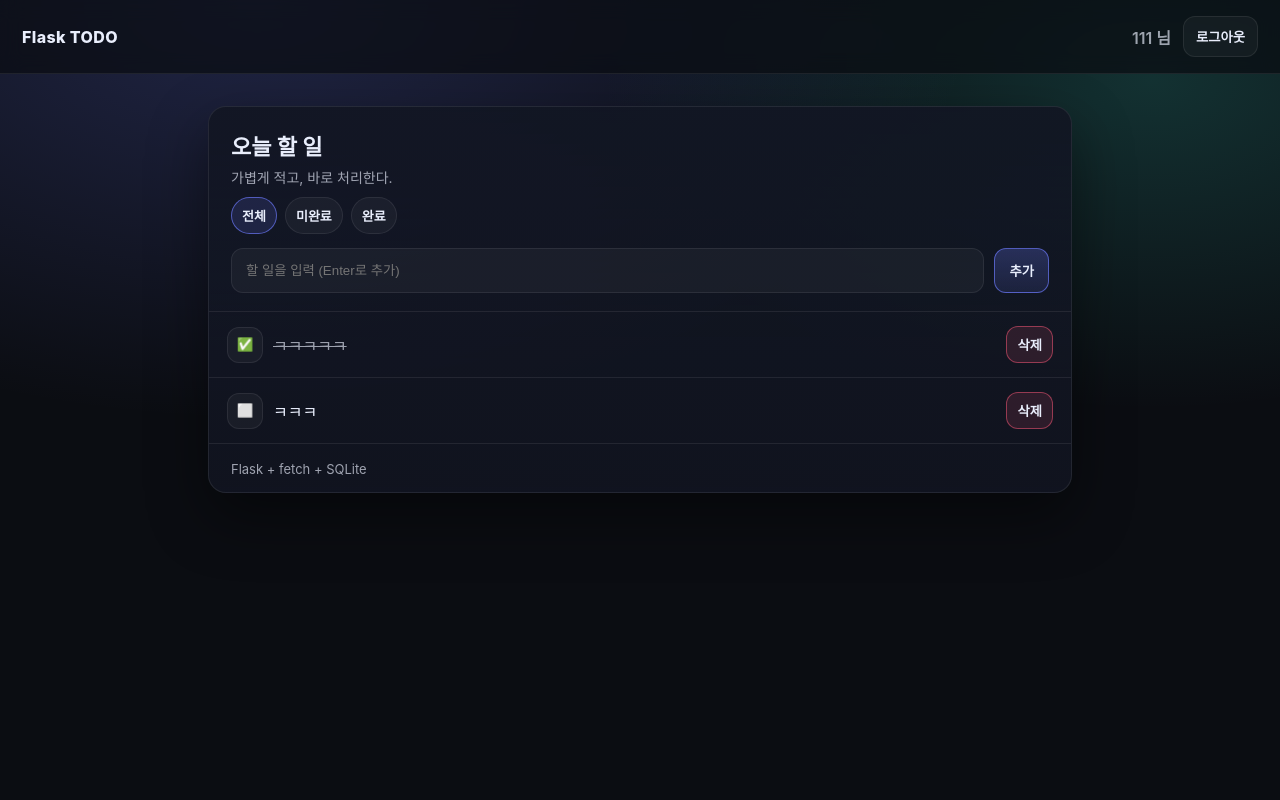
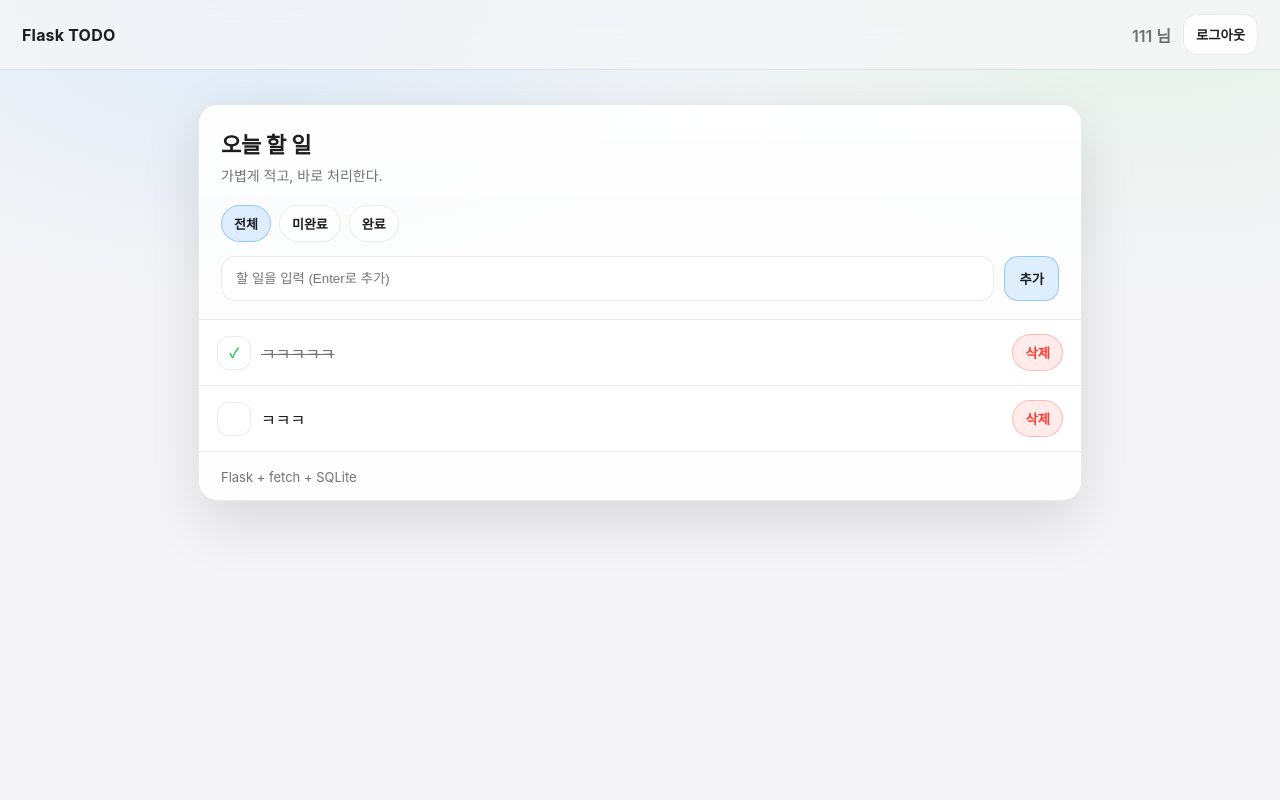
Before and after one commit to k991020/my-flask-todo, a Flask app: page / in a window 1280 px wide. Run offline with Flask 3, Linux system fonts and the light colour scheme; a user stored in the database is signed in; data comes from the database, SQL or seed files in the repository.

Commit message:
Apple-ish UI

```diff
--- a/static/app.js
+++ b/static/app.js
@@ -38,7 +38,9 @@ function render(todos) {
     const toggleBtn = document.createElement("button");
     toggleBtn.type = "button";
     toggleBtn.className = "toggle";
-    toggleBtn.textContent = t.done ? "✅" : "⬜";
+    toggleBtn.textContent = t.done ? "✓" : "";
+    toggleBtn.style.color = t.done ? "#34c759" : "#1d1d1f";
+
     toggleBtn.addEventListener("click", async () => {
       await toggleTodo(t.id);
       await fetchTodos();
--- a/static/style.css
+++ b/static/style.css
@@ -1,12 +1,14 @@
 :root{
-  --bg:#0b0d12;
-  --card:#121623;
-  --line:rgba(255,255,255,.08);
-  --text:#e9eefc;
-  --muted:rgba(233,238,252,.66);
-  --accent:#6d7cff;
-  --accent2:#37d6c2;
-  --danger:#ff5a7a;
+  --bg: #f5f5f7;
+  --card: rgba(255,255,255,.78);
+  --card2: rgba(255,255,255,.92);
+  --line: rgba(0,0,0,.08);
+  --text: #1d1d1f;
+  --muted: rgba(29,29,31,.62);
+  --blue: #0a84ff;
+  --green: #34c759;
+  --red: #ff3b30;
+  --shadow: 0 20px 60px rgba(0,0,0,.12);
 }
 
 *{ box-sizing:border-box; }
@@ -14,136 +16,144 @@ html,body{ height:100%; }
 
 body{
   margin:0;
-  font-family:-apple-system,BlinkMacSystemFont,"Apple SD Gothic Neo","Noto Sans KR",system-ui,sans-serif;
-  background: radial-gradient(1200px 700px at 20% 0%, rgba(109,124,255,.22), transparent 60%),
-              radial-gradient(1000px 600px at 90% 10%, rgba(55,214,194,.18), transparent 55%),
+  font-family: -apple-system, BlinkMacSystemFont, "SF Pro Display","SF Pro Text",
+               "Apple SD Gothic Neo","Noto Sans KR", system-ui, sans-serif;
+  background: radial-gradient(900px 500px at 20% 0%, rgba(10,132,255,.10), transparent 60%),
+              radial-gradient(900px 500px at 90% 0%, rgba(52,199,89,.08), transparent 60%),
               var(--bg);
-  color:var(--text);
+  color: var(--text);
 }
 
 /* Topbar */
 .topbar{
-  position:sticky;
-  top:0;
-  z-index:10;
+  position: sticky;
+  top: 0;
+  z-index: 10;
   display:flex;
   align-items:center;
   justify-content:space-between;
-  padding:16px 22px;
-  background:rgba(11,13,18,.72);
-  border-bottom:1px solid var(--line);
-  backdrop-filter: blur(10px);
+  padding: 14px 22px;
+  background: rgba(245,245,247,.72);
+  backdrop-filter: blur(18px);
+  border-bottom: 1px solid var(--line);
 }
 
 .brand{
-  font-weight:800;
-  letter-spacing:.4px;
+  font-weight: 700;
+  letter-spacing: .2px;
 }
 
 .right{
   display:flex;
   align-items:center;
-  gap:12px;
+  gap: 12px;
 }
 
 .who{
-  color:var(--muted);
-  font-weight:600;
+  color: var(--muted);
+  font-weight: 600;
 }
 
 /* Layout */
 .wrap{
-  max-width:900px;
-  margin:32px auto;
-  padding:0 18px;
+  max-width: 920px;
+  margin: 34px auto;
+  padding: 0 18px;
 }
 
 .card{
-  background: linear-gradient(180deg, rgba(18,22,35,.92), rgba(18,22,35,.78));
-  border:1px solid var(--line);
-  border-radius:18px;
-  overflow:hidden;
-  box-shadow: 0 24px 60px rgba(0,0,0,.45);
+  background: var(--card);
+  border: 1px solid var(--line);
+  border-radius: 20px;
+  box-shadow: var(--shadow);
+  overflow: hidden;
 }
 
 .card-head{
-  padding:22px 22px 10px;
+  padding: 22px 22px 10px;
+  background: linear-gradient(180deg, rgba(255,255,255,.88), rgba(255,255,255,.55));
 }
 
 .card-head h1{
-  margin:0;
-  font-size:22px;
+  margin: 0;
+  font-size: 22px;
+  letter-spacing: -.2px;
 }
 
 .sub{
-  margin:6px 0 0;
-  color:var(--muted);
-  font-size:14px;
+  margin: 6px 0 0;
+  color: var(--muted);
+  font-size: 14px;
 }
 
 /* Filters */
 .filters{
   display:flex;
-  gap:8px;
-  padding: 0 22px 14px;
+  gap: 8px;
+  padding: 10px 22px 14px;
 }
 
 .chip{
-  padding:8px 10px;
-  border-radius:999px;
-  border:1px solid var(--line);
-  background:rgba(255,255,255,.04);
-  color:var(--text);
-  cursor:pointer;
-  font-weight:600;
-  font-size:13px;
+  padding: 8px 12px;
+  border-radius: 999px;
+  border: 1px solid var(--line);
+  background: rgba(255,255,255,.75);
+  color: var(--text);
+  cursor: pointer;
+  font-weight: 600;
+  font-size: 13px;
+  transition: transform .08s ease, background .12s ease;
+}
+
+.chip:active{
+  transform: scale(.98);
 }
 
 .chip.active{
-  border-color: rgba(109,124,255,.65);
-  background: rgba(109,124,255,.15);
+  border-color: rgba(10,132,255,.35);
+  background: rgba(10,132,255,.12);
 }
 
 /* Composer */
 .composer{
   display:flex;
-  gap:10px;
+  gap: 10px;
   padding: 0 22px 18px;
 }
 
 #todo-input{
   flex:1;
-  padding:12px 14px;
-  border-radius:12px;
-  border:1px solid var(--line);
-  background:rgba(255,255,255,.04);
-  color:var(--text);
-  outline:none;
+  padding: 12px 14px;
+  border-radius: 14px;
+  border: 1px solid var(--line);
+  background: rgba(255,255,255,.92);
+  color: var(--text);
+  outline: none;
 }
 
 #todo-input:focus{
-  border-color: rgba(109,124,255,.65);
-  box-shadow: 0 0 0 3px rgba(109,124,255,.15);
+  border-color: rgba(10,132,255,.45);
+  box-shadow: 0 0 0 4px rgba(10,132,255,.12);
 }
 
 /* Buttons */
 .btn{
-  padding:12px 14px;
-  border-radius:12px;
-  border:1px solid var(--line);
-  background:rgba(255,255,255,.04);
-  color:var(--text);
-  cursor:pointer;
-  font-weight:700;
+  padding: 12px 14px;
+  border-radius: 14px;
+  border: 1px solid var(--line);
+  background: rgba(255,255,255,.92);
+  color: var(--text);
+  cursor: pointer;
+  font-weight: 700;
 }
 
 .btn-primary{
-  border-color: rgba(109,124,255,.65);
-  background: linear-gradient(180deg, rgba(109,124,255,.25), rgba(109,124,255,.12));
+  border-color: rgba(10,132,255,.35);
+  background: rgba(10,132,255,.12);
 }
 
 .btn-ghost{
-  padding:10px 12px;
+  padding: 10px 12px;
 }
 
 /* List */
@@ -151,63 +161,69 @@ body{
   list-style:none;
   margin:0;
   padding:0;
-  border-top:1px solid var(--line);
+  border-top: 1px solid var(--line);
+  background: var(--card2);
 }
 
 .todo{
   display:flex;
   align-items:center;
   justify-content:space-between;
-  padding:14px 18px;
-  border-bottom:1px solid var(--line);
+  padding: 14px 18px;
+  border-bottom: 1px solid var(--line);
 }
 
 .left{
   display:flex;
   align-items:center;
-  gap:10px;
-  min-width:0;
+  gap: 10px;
+  min-width: 0;
 }
 
 .toggle{
-  width:36px;
-  height:36px;
-  border-radius:12px;
-  border:1px solid var(--line);
-  background:rgba(255,255,255,.04);
-  cursor:pointer;
+  width: 34px;
+  height: 34px;
+  border-radius: 12px;
+  border: 1px solid var(--line);
+  background: rgba(255,255,255,.95);
+  cursor: pointer;
+  display:flex;
+  align-items:center;
+  justify-content:center;
+  font-weight: 800;
 }
 
 .todo span{
-  display:block;
   white-space:nowrap;
   overflow:hidden;
   text-overflow:ellipsis;
-  max-width:520px;
+  max-width: 540px;
 }
 
 .done{
   text-decoration: line-through;
-  opacity:.65;
+  opacity: .62;
 }
 
+/* iOS-ish delete */
 .delete{
-  padding:8px 10px;
-  border-radius:12px;
-  border:1px solid rgba(255,90,122,.5);
-  background: rgba(255,90,122,.12);
-  color: var(--text);
+  padding: 8px 12px;
+  border-radius: 999px;
+  border: 1px solid rgba(255,59,48,.28);
+  background: rgba(255,59,48,.10);
+  color: var(--red);
   cursor:pointer;
-  font-weight:700;
+  font-weight: 800;
 }
 
+/* Foot */
 .foot{
-  padding:14px 22px;
+  padding: 14px 22px;
+  background: rgba(255,255,255,.65);
 }
-
 .muted{
-  color:var(--muted);
-  font-size:13px;
+  color: var(--muted);
+  font-size: 13px;
 }
 
 /* Responsive */
```
Also changed, not shown: 1 other file.
